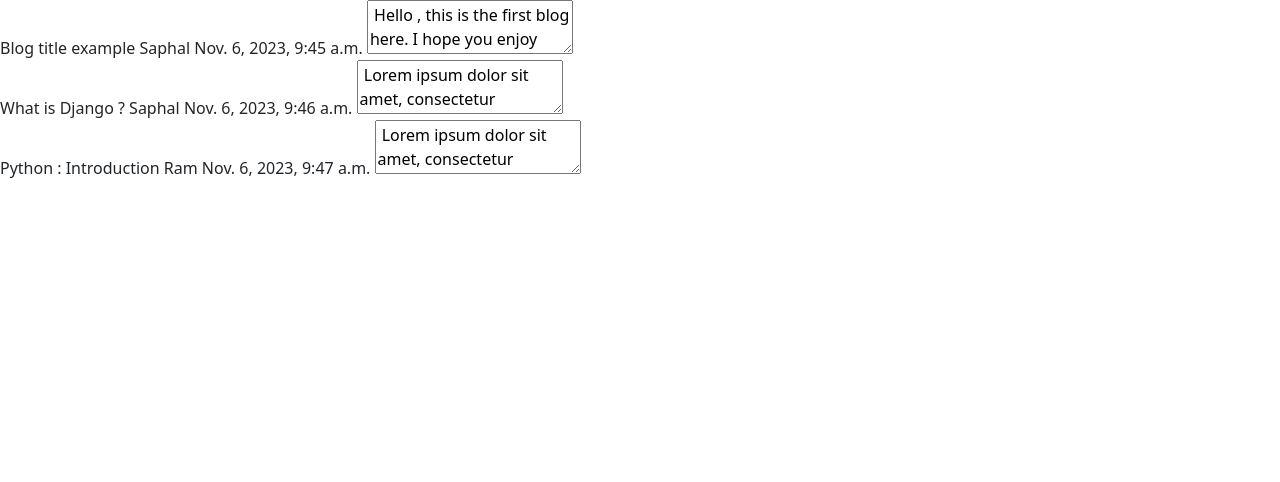
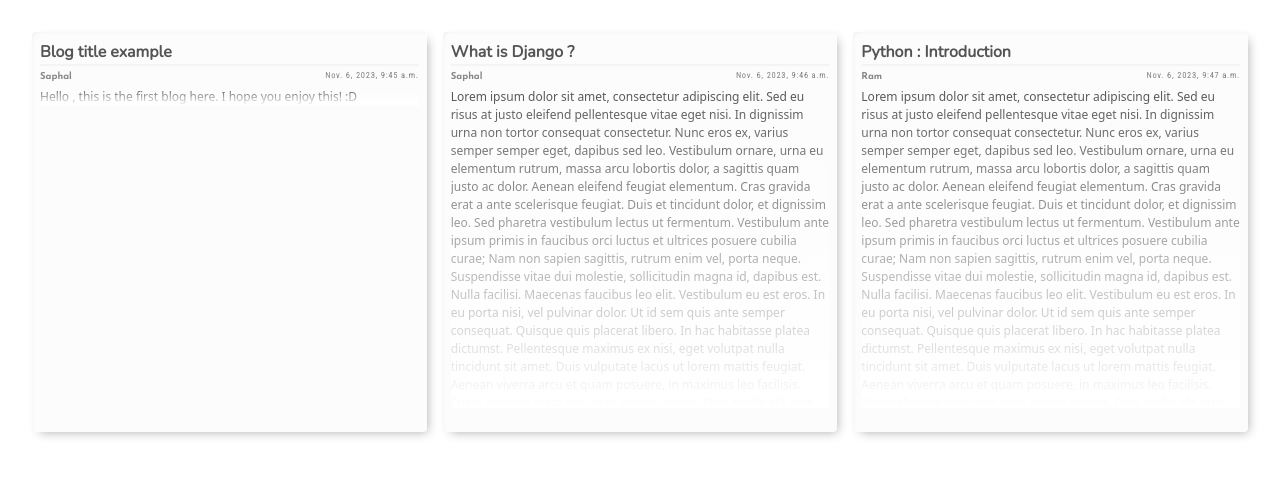
Before and after one commit to saphalpdyl/django_blog_task_proj, a Django app: page /blog/ in a window 1280 px wide. Shown: the part 70-552 px from the top of the page. Run offline with Django 3.2, Linux system fonts and the light colour scheme; data comes from the database, SQL or seed files in the repository.

Commit message:
## Added some CSS to 'blog' page ## Tweaked `settings.py` to integrate static files

```diff
--- a/_12_new_blog/settings.py
+++ b/_12_new_blog/settings.py
@@ -111,4 +111,7 @@
 # Static files (CSS, JavaScript, Images)
 # https://docs.djangoproject.com/en/2.1/howto/static-files/
 STATIC_URL = '/static/'
-STATIC_ROOT = posixpath.join(*(BASE_DIR.split(os.path.sep) + ['static']))
+# STATIC_ROOT = posixpath.join(*(BASE_DIR.split(os.path.sep) + ['static']))
+STATICFILES_DIRS = [
+    os.path.join(BASE_DIR , 'static')
+]
--- /dev/null
+++ b/blog_app/static/blog_app/css/blog.css
@@ -0,0 +1,78 @@
+body {
+    box-sizing : border-box;
+}
+
+.body-wrapper {
+    display: flex;
+    flex-direction: column;
+    justify-content: center;
+    align-items: center;
+}
+
+.blog-wrapper {
+    display: grid;
+    grid-template-columns: 1fr 1fr 1fr;
+    gap: 1em;
+    margin: 1em;
+    padding: 1em;
+}
+
+.blog-container {
+    max-width: clamp(20em , 50vw , 25em);
+    height: 50vh;
+
+    display: flex;
+    flex-direction: column;
+    gap: 0.25em;
+    padding: 0.5em;
+    border-radius: 4px;
+    background-color: #ccc1;
+    box-shadow: 4px 4px 10px -4px #aaa, 4px 4px 5px -6px inset #80808033;
+}
+
+.blog-title {
+    font-family: 'Nunito', sans-serif;
+    font-weight: bold;
+    color : #000a;
+
+    border-bottom : 2px solid #8881;
+}
+
+.blog-metadata-wrapper {
+    display: flex;
+    flex-direction: row;
+    justify-content: space-between;
+    color: #0007;
+    font-weight: bold;
+}
+
+.blog-timestamp {
+    font-family: 'Roboto Condensed', sans-serif;
+    letter-spacing: 1px;
+    font-size: 0.5em;
+}
+
+.blog-author {
+    font-family: 'Josefin Sans';
+    font-weight: 600;
+    font-size: 0.6em;
+}
+
+.blog-content {
+    position: relative;
+    overflow: hidden;
+    text-overflow: ellipsis;
+
+    color: #000a;
+    font-size: 12px;
+}
+
+.blog-content::after {
+    content: "";
+    position: absolute;
+    bottom: 0;
+    left: 0;
+    right: 0;
+    height: 100%;
+    background: linear-gradient(to bottom, rgba(255, 255, 255, 0), rgba(255, 255, 255, 1));
+}
--- a/blog_app/templates/blog_app/base.html
+++ b/blog_app/templates/blog_app/base.html
@@ -2,10 +2,15 @@
 <head>
     <title>Blog App From Django</title>
     <link href="https://cdn.jsdelivr.net/npm/bootstrap@5.3.2/dist/css/bootstrap.min.css" rel="stylesheet" integrity="sha384-T3c6CoIi6uLrA9TneNEoa7RxnatzjcDSCmG1MXxSR1GAsXEV/Dwwykc2MPK8M2HN" crossorigin="anonymous">
+    <link rel="preconnect" href="https://fonts.googleapis.com">
+    <link rel="preconnect" href="https://fonts.gstatic.com" crossorigin>
+    <link href="https://fonts.googleapis.com/css2?family=Josefin+Sans:wght@300;500;700&family=Nunito:wght@200&family=Raleway:wght@200;300;400&family=Roboto+Condensed:wght@100;200;300&display=swap" rel="stylesheet">
+
+    {% block head %} {% endblock head %}
 
     <style>
         .navbar-nav .nav-item .nav-link.active {
-            color : red;
+            color: red;
         }
     </style>
 
@@ -43,7 +48,9 @@
         </div>
     </nav>
 
-    {% block body %}{% endblock body %}
+    <div class="body-wrapper">
+        {% block body %}{% endblock body %}
+    </div>
 
     <script src="https://cdn.jsdelivr.net/npm/bootstrap@5.3.2/dist/js/bootstrap.bundle.min.js" integrity="sha384-C6RzsynM9kWDrMNeT87bh95OGNyZPhcTNXj1NW7RuBCsyN/o0jlpcV8Qyq46cDfL" crossorigin="anonymous"></script>
 </body>
--- a/blog_app/templates/blog_app/blog.html
+++ b/blog_app/templates/blog_app/blog.html
@@ -1,14 +1,24 @@
 {% extends 'blog_app/base.html' %}
+{% load static %}
+
+{% block head %}
+<link rel="stylesheet" type="text/css" href="{% static 'blog_app/css/blog.css' %}" />
+{% endblock head %}
+
 {% block body %}
 
+<div class="blog-wrapper">
     {% for blog in blogs %}
     <div class="blog-container">
         <span class="blog-title">{{ blog.title }}</span>
+        <div class="blog-metadata-wrapper">
             <span class="blog-author">{{ blog.author }}</span>
             <span class="blog-timestamp">{{ blog.timestamp }}</span>
-    <textarea class="blog-content"> {{ blog.content }} </textarea>
+        </div>
+        <p class="blog-content"> {{ blog.content }} </p>
     </div>
     {% endfor %}
+</div>
 
 {% endblock body %}
 
```
Also changed, not shown: 1 other file. Lines whose indentation alone changed are shown as unchanged.
